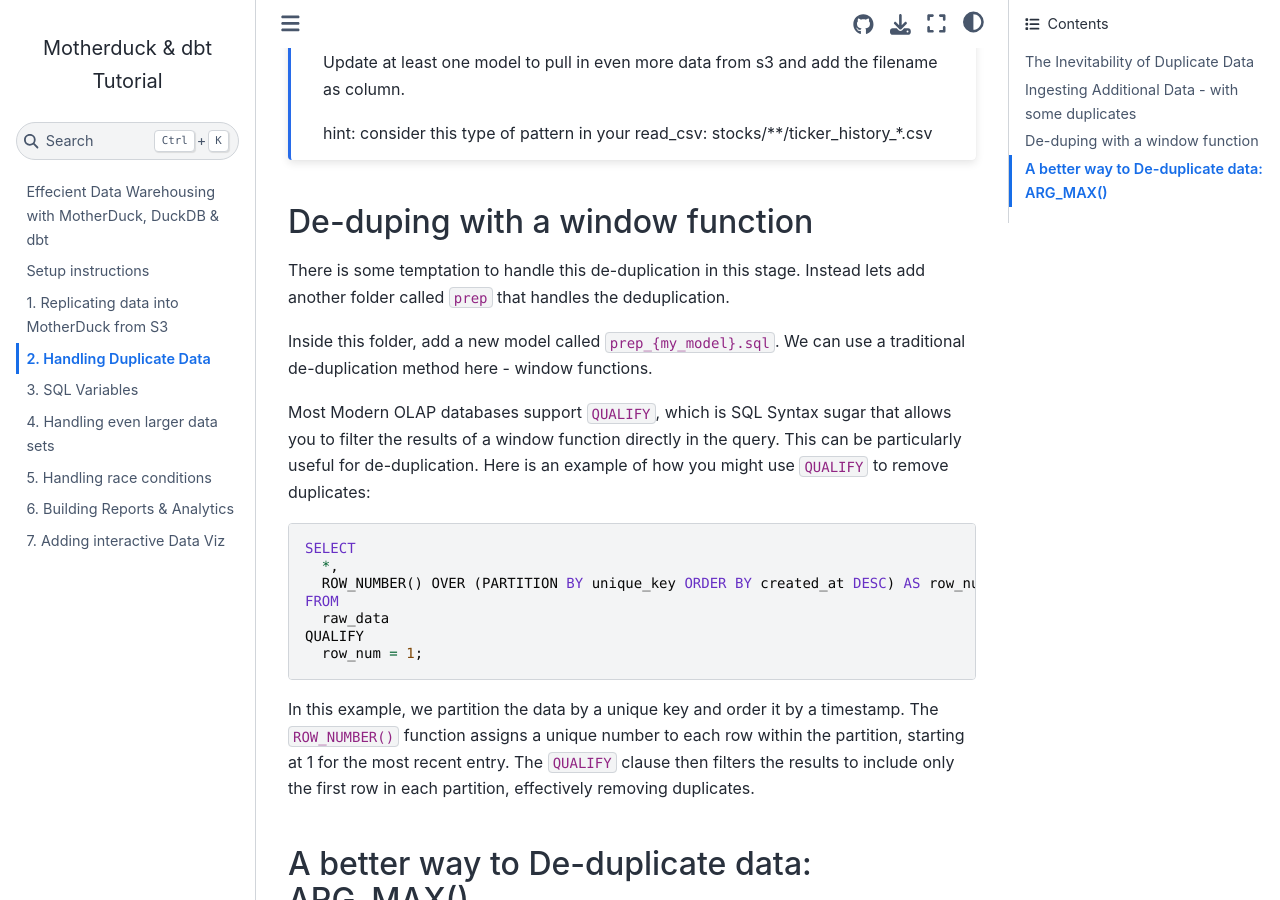
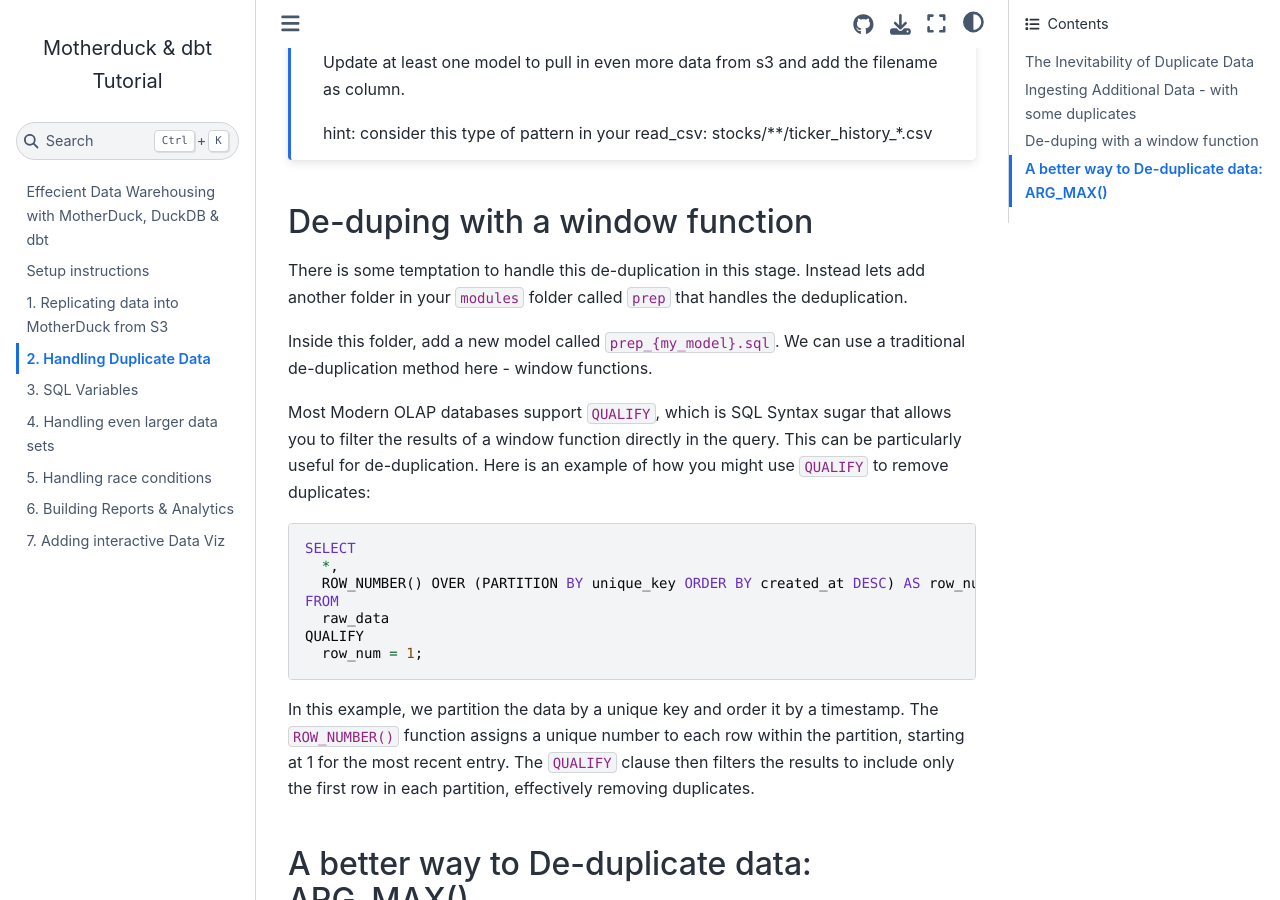
Before and after one commit to MotherDuck-Open-Source/dbt-tutorial, a Jupyter Book: the page built from 2_handling-duplicates.md, in a window 1280 px wide and 900 px high, scrolled down 1082 px. Built offline with Jupyter Book 1.0.4 settings and Sphinx 7.4.7 and the Sphinx Book theme 1.1.4, drawn with Linux system fonts in a browser that asks for light colours; pages that are not in the unit, such as notebooks, are missing from menus.

Commit message:
Update 2_handling-duplicates.md

```diff
--- a/2_handling-duplicates.md
+++ b/2_handling-duplicates.md
@@ -56,7 +56,7 @@ hint: consider this type of pattern in your read_csv: stocks/**/ticker_history_*
 
 ## De-duping with a window function
 
-There is some temptation to handle this de-duplication in this stage. Instead lets add another folder called `prep` that handles the deduplication.
+There is some temptation to handle this de-duplication in this stage. Instead lets add another folder in your `modules` folder called `prep` that handles the deduplication.
 
 Inside this folder, add a new model called `prep_{my_model}.sql`. We can use a traditional de-duplication method here - window functions.
 
```
